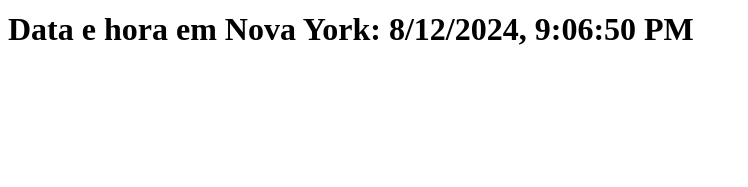
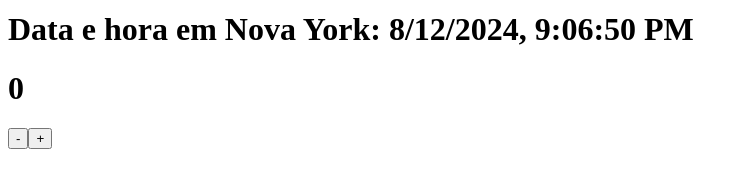
Before and after one commit to oliveiradsmatheus/AulaReact, a React (Create React App) app: page / in a window 1280 px wide. Shown: the part 127-314 px from the top of the page, without its empty margins (0-748 px from the left). Built offline with nearby package versions, Linux system fonts and the light colour scheme.

Commit message:
Criando contadores em JS e JSX

```diff
--- a/src/App.js
+++ b/src/App.js
@@ -1,11 +1,13 @@
-import Data from "./meusComponentes/Data";
+import Data from "./meusComponentes/Data.js";
+import Contador from "./meusComponentes/ContadorV2.jsx"
 
 function App() {
   return (
     <div className="App">
-        <Data texto = "Data e hora no Brasil: " timeZone = "-3.00"/>
-        <Data texto = "Data e hora em Londres: " timeZone = "+1.00"/>
-        <Data texto = "Data e hora em Nova York: " timeZone = "-4.00"/>
+      <Data texto="Data e hora no Brasil: " timeZone="-3.00" />
+      <Data texto="Data e hora em Londres: " timeZone="+1.00" />
+      <Data texto="Data e hora em Nova York: " timeZone="-4.00" />
+      <Contador />
     </div>
   );
 }
--- /dev/null
+++ b/src/meusComponentes/ContadorV2.jsx
@@ -0,0 +1,27 @@
+import { useState } from "react";
+
+export default function Contador(props) {
+    const [valor, setValor] = useState(0); //hook useState = Permite que você use o state e outros recursos do React sem escrever uma classe.
+    //Também permite que você informe um valor inicial para o estado. useState(valor);
+
+    function incrementar() {
+        setValor(valor + 1)
+    }
+
+    function decrementar() {
+        if (valor > 0)
+            setValor(valor - 1)
+    }
+
+    return ( // Return é o método render
+        <div>
+            <div className="visor">
+                <h1>{valor}</h1>
+            </div>
+            <div className="botoes">
+                <button onClick={decrementar}>-</button>
+                <button onClick={incrementar}>+</button>
+            </div>
+        </div>
+    )
+}
```
Also changed, not shown: src/meusComponentes/Contador.js (added, +37 -0 lines), src/meusComponentes/Data.js (+11 -11 lines).
